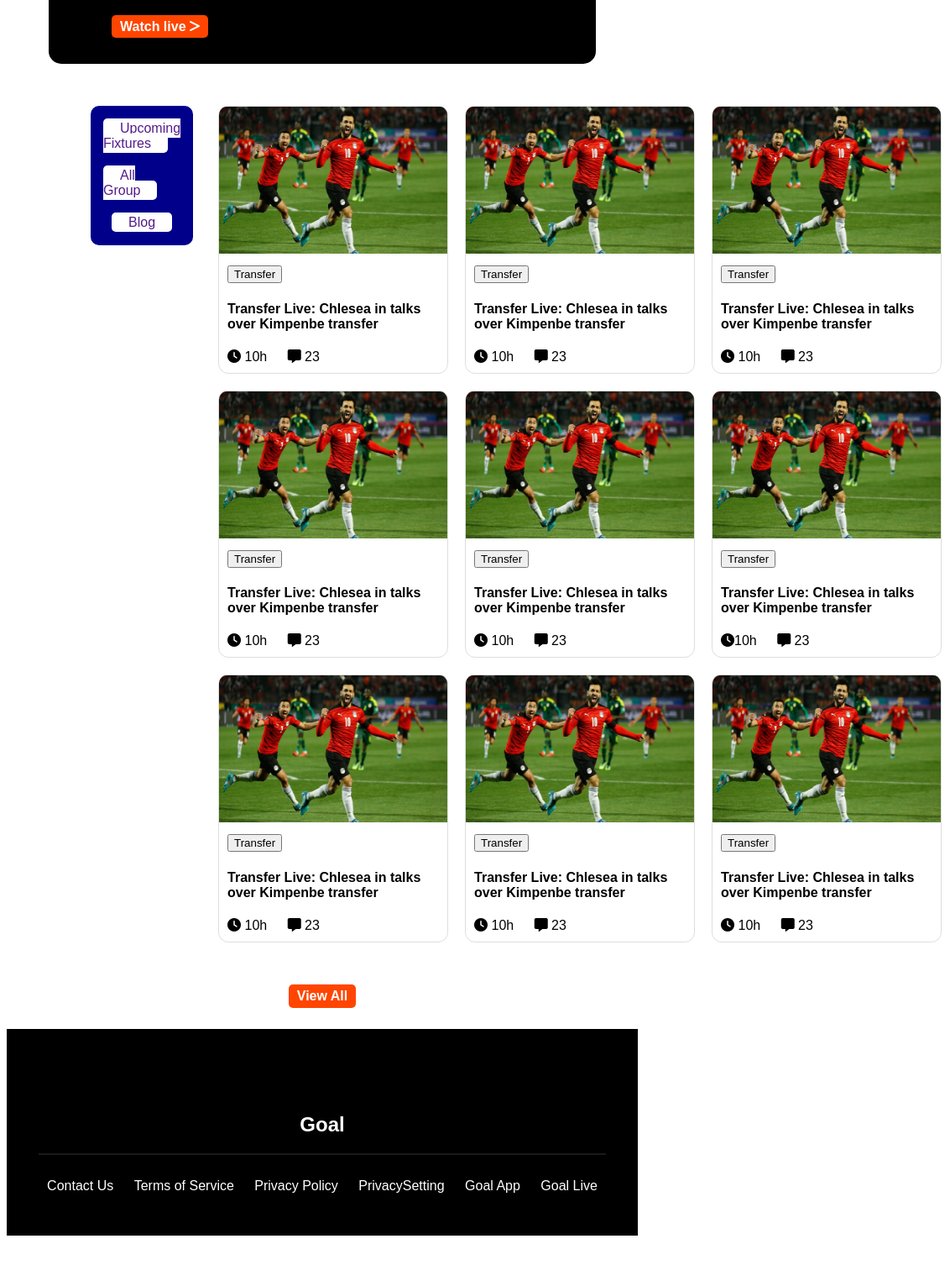
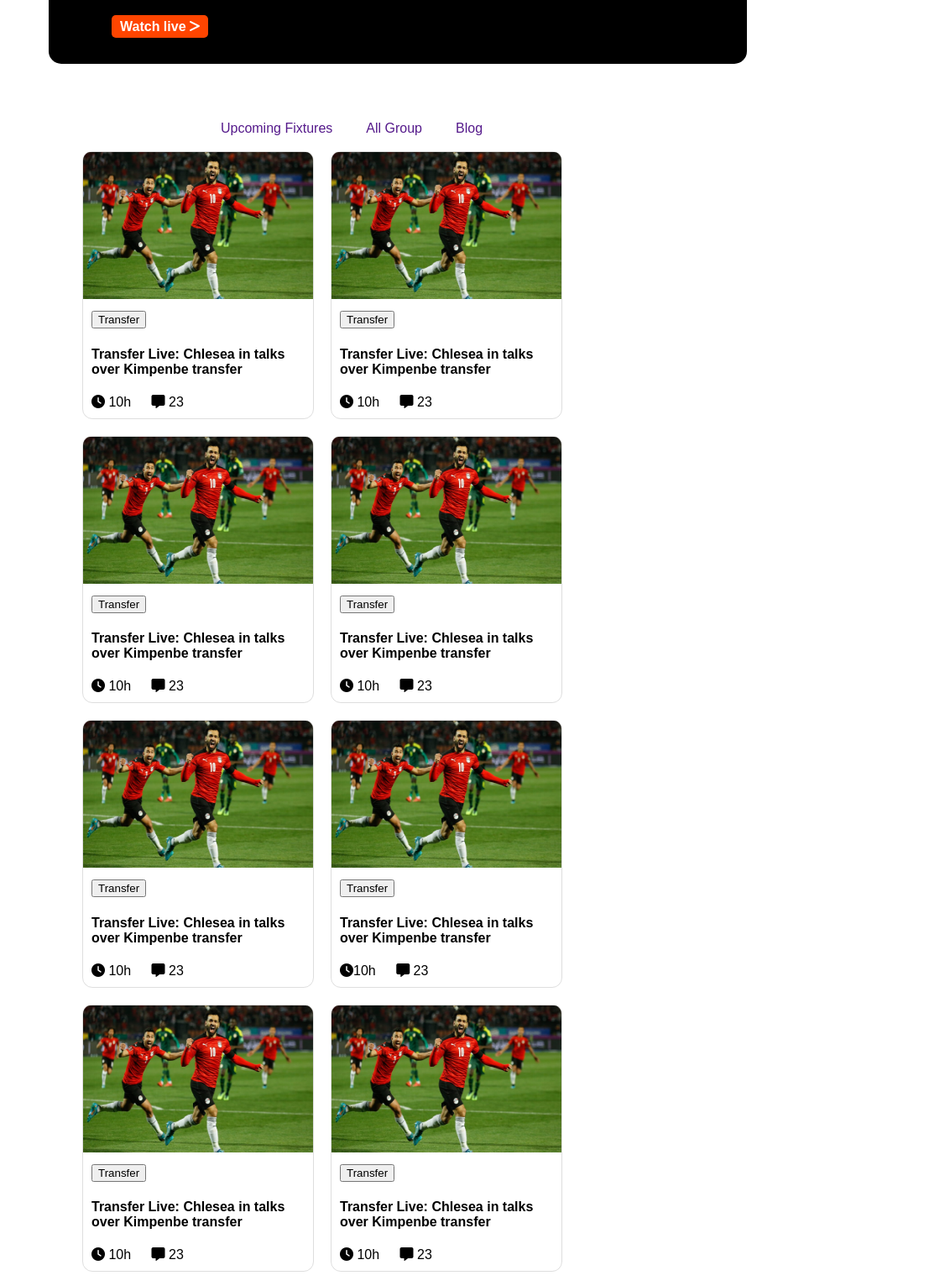
Before and after one commit to shahiduzzamansony/world-cup-assignment, a plain HTML site: page index.html in a window 768 px wide. Shown: the part 659-2190 px from the top of the page at 84% size, 1132 px wide, since content can reach past the window. Before the commit the page ends 2138 px from the top, so only its background shows below. Drawn offline with Linux system fonts and the light colour scheme.

Commit message:
end for today

```diff
--- a/style.css
+++ b/style.css
@@ -134,6 +134,7 @@ button {
     padding-bottom: 25px;
 }
 
+
 /* footer styles */
 
 footer {
@@ -194,4 +195,54 @@ hr {
         display: flex;
         flex-direction: column;
     }
+
+    .hidden-button {
+        display: none;
+    }
 }
+
+@media only screen and (min-width:688px) and (max-width:972px) {
+    .container {
+        width: 100%;
+
+    }
+
+    .heading-img,
+    .heading-title,
+    .image {
+        width: 100%;
+    }
+
+    .options {
+        background-color: rgba(0, 0, 0, 0);
+        display: flex;
+        flex-direction: row;
+        width: 100%;
+    }
+
+    .heading-img img {
+        position: none;
+    }
+
+    .main-section {
+        flex-direction: column;
+    }
+
+    .blogs {
+        grid-template-columns: repeat(2, 1fr);
+    }
+
+    .footer-anchors {
+        display: grid;
+        grid-template-columns: repeat(4, 1fr);
+        grid-column: auto;
+    }
+
+}
+
+@media only screen and (min-width:973px) {
+
+    .hidden-button {
+        display: none;
+    }
+}
```
